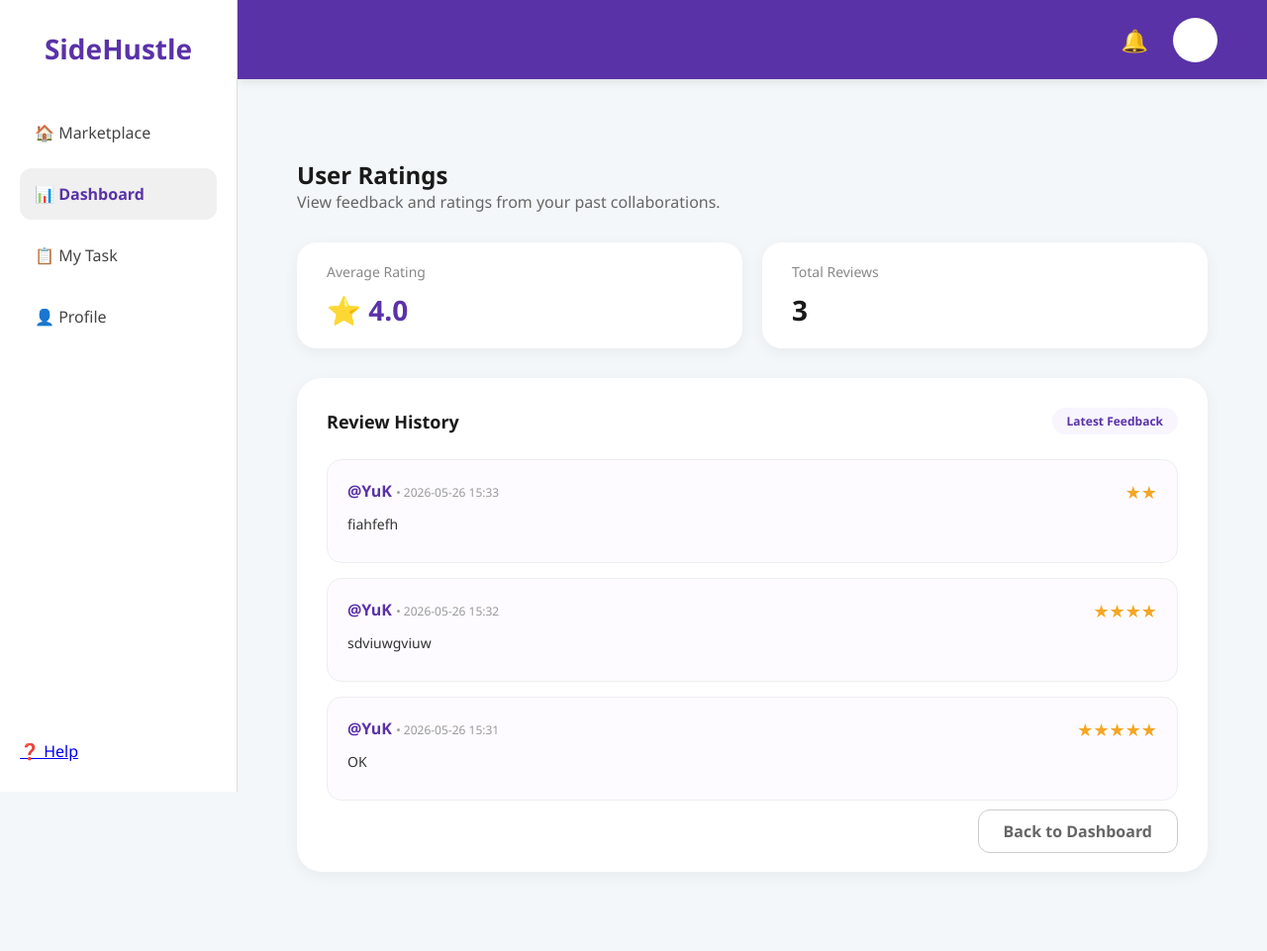
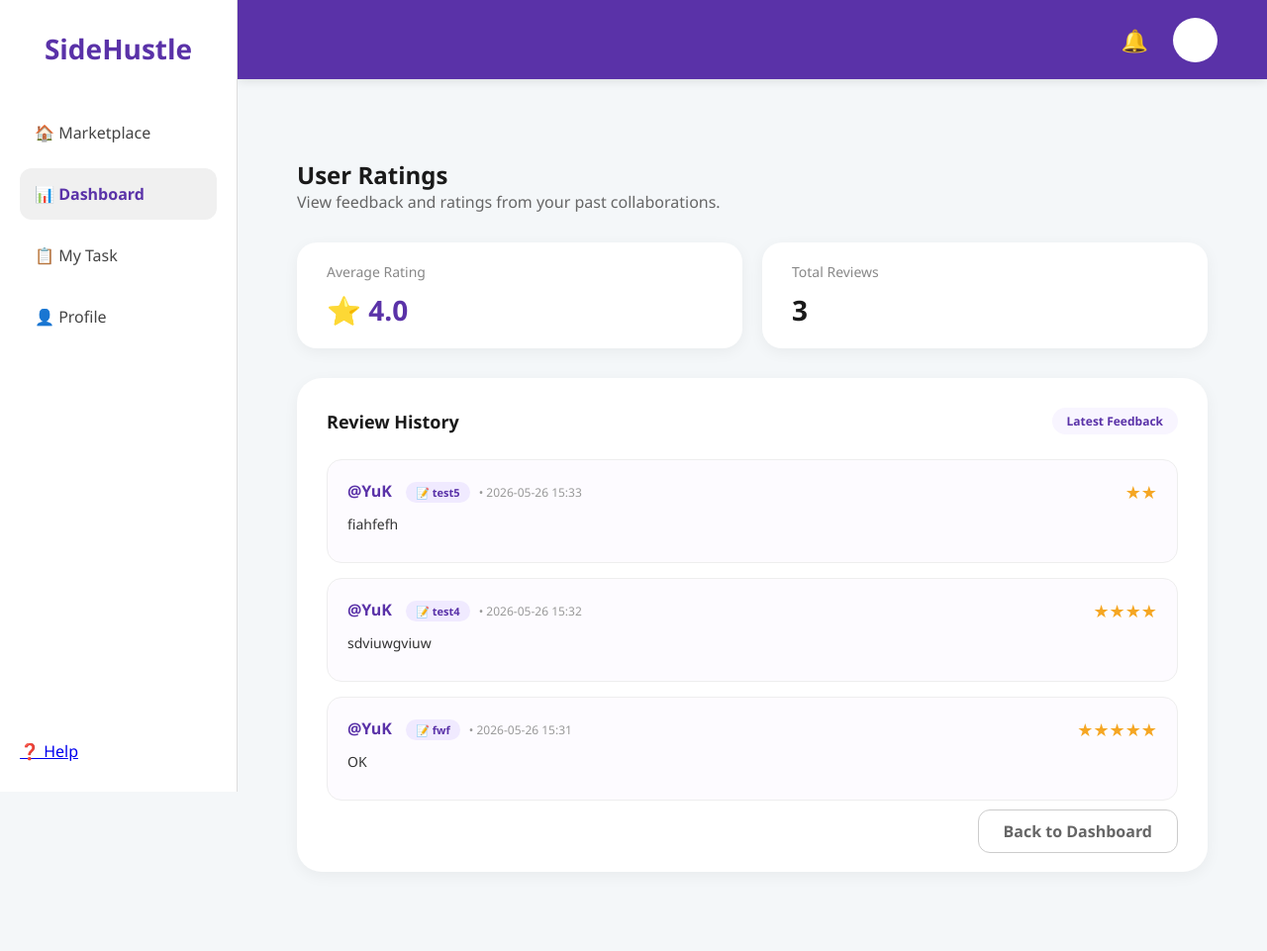
Before and after one commit to ZhiQi07/SideHustle, a Flask app: page /view_ratings in a window 1280 px wide. Shown: the whole page at 99% size. Run offline with Flask 3, Linux system fonts and the light colour scheme; a user stored in the database is signed in.

Commit message:
done applied task and also rate tittle

```diff
--- a/app.py
+++ b/app.py
@@ -126,6 +126,7 @@ class Rating(db.Model):
     score = db.Column(db.Integer, nullable=False)
     review_content = db.Column(db.Text)
     timestamp = db.Column(db.DateTime, default=db.func.now())
+    task = db.relationship('Task', backref='ratings')
 
 
 class Notification(db.Model):
@@ -519,6 +520,8 @@ def my_task():
 
         applied_tasks.append({'app': app, 'task': task})
 
+    print(f"DEBUG FINAL: view={view}, applied_tasks count={len(applied_tasks)}")
+
     return render_template('my_task.html',
         created=created_tasks, applied=applied_tasks,
         view=view, user=current_user,
@@ -675,6 +678,21 @@ def view_ratings():
     avg_rating = round(user.total_rating / user.review_count, 1) if user.review_count > 0 else 5.0
     return render_template('view_ratings.html', user=user, reviews=real_reviews, avg_rating=avg_rating)
 
+@app.route('/completed_tasks')
+def completed_tasks():
+    if 'user_id' not in session:
+        return redirect(url_for('login'))
+
+    user = db.session.get(User, session['user_id'])
+
+    # 查找当前用户作为发布者(Owner)或者接收者(Tasker)且状态为 Completed 的所有任务
+    done_tasks = Task.query.filter(
+        (Task.status == 'Completed') &
+        ((Task.user == user.username) | (Task.tasker == user.username))
+    ).all()
+
+    return render_template('completed_tasks.html', user=user, tasks=done_tasks)
+
 
 # =========================
 # SOCKET IO
--- a/templates/view_ratings.html
+++ b/templates/view_ratings.html
@@ -34,6 +34,21 @@
         .review-date { font-size: 12px; color: #999; }
         .main-content { max-width: 100% !important; width: calc(100% - 240px) !important; }
         .content { max-width: 100% !important; }
+
+        /* Task 标签样式 */
+        .task-tag {
+            background: #f0eaff;
+            color: #5a32a8;
+            font-size: 11px;
+            padding: 3px 10px;
+            margin-left: 10px;
+            margin-right: 5px;
+            border-radius: 12px;
+            font-weight: bold;
+            display: inline-flex;
+            align-items: center;
+            vertical-align: middle;
+        }
     </style>
 </head>
 <body>
@@ -92,6 +107,13 @@
                             <div class="review-top">
                                 <div>
                                     <span class="reviewer-name">@{{ r.reviewer_username }}</span>
+
+                                    {% if r.task %}
+                                    <span class="task-tag">
+                                        📝 {{ r.task.title }}
+                                    </span>
+                                    {% endif %}
+
                                     <span class="review-date"> • {{ r.timestamp.strftime('%Y-%m-%d %H:%M') }}</span>
                                 </div>
                                 <div class="stars">
```
Also changed, not shown: templates/my_task.html (+6 -6 lines), database.db.
